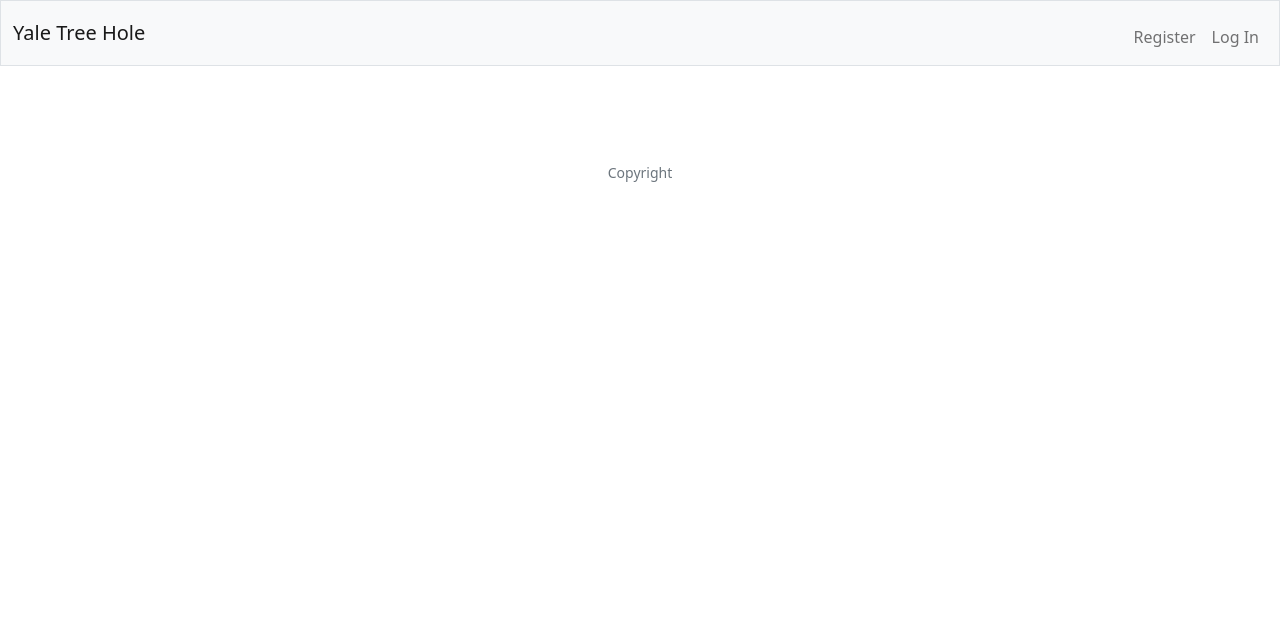
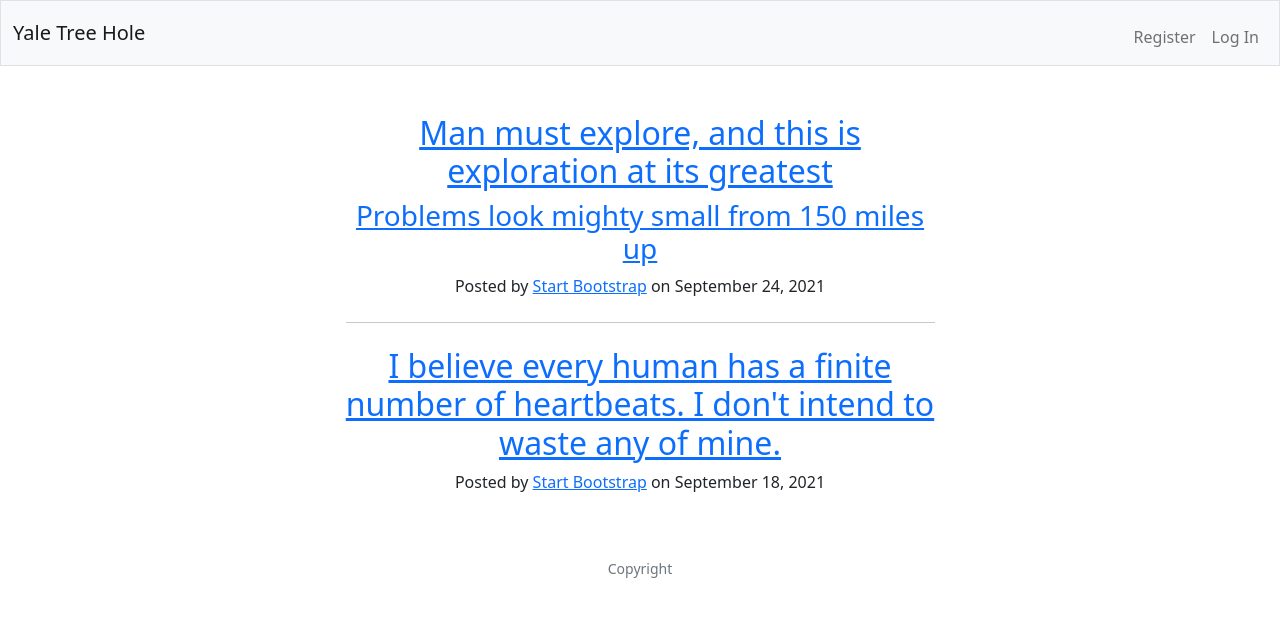
Before and after one commit to Lindsay-00/Treehole, a Python web app: template myproject/flaskr/templates/index.html in a window 1280 px wide. Shown: the top 617 px of the page. Run offline with Jinja, Linux system fonts and the light colour scheme; the template is opened without the code that fills it, so the values that code supplies are empty.

Commit message:
Wed, Dec 8, 2021, 8:47 PM +00:00

```diff
--- a/myproject/flaskr/templates/index.html
+++ b/myproject/flaskr/templates/index.html
@@ -6,7 +6,33 @@
 
 {% block main %}
 
-
+<!-- Display Blog posts -->
+<div class="container px-4 px-lg-5">
+    <div class="row gx-4 gx-lg-5 justify-content-center">
+        <div class="col-md-10 col-lg-8 col-xl-7">
+            <!-- Post preview-->
+            <div class="post-preview">
+                <a href="post.html">
+                    <h2 class="post-title">Man must explore, and this is exploration at its greatest</h2>
+                    <h3 class="post-subtitle">Problems look mighty small from 150 miles up</h3>
+                </a>
+                <p class="post-meta">
+                    Posted by
+                    <a href="#!">Start Bootstrap</a>
+                    on September 24, 2021
+                </p>
+            </div>
+            <!-- Divider-->
+            <hr class="my-4" />
+            <!-- Post preview-->
+            <div class="post-preview">
+                <a href="post.html"><h2 class="post-title">I believe every human has a finite number of heartbeats. I don't intend to waste any of mine.</h2></a>
+                <p class="post-meta">
+                    Posted by
+                    <a href="#!">Start Bootstrap</a>
+                    on September 18, 2021
+                </p>
+            </div>
 
 
 
```
